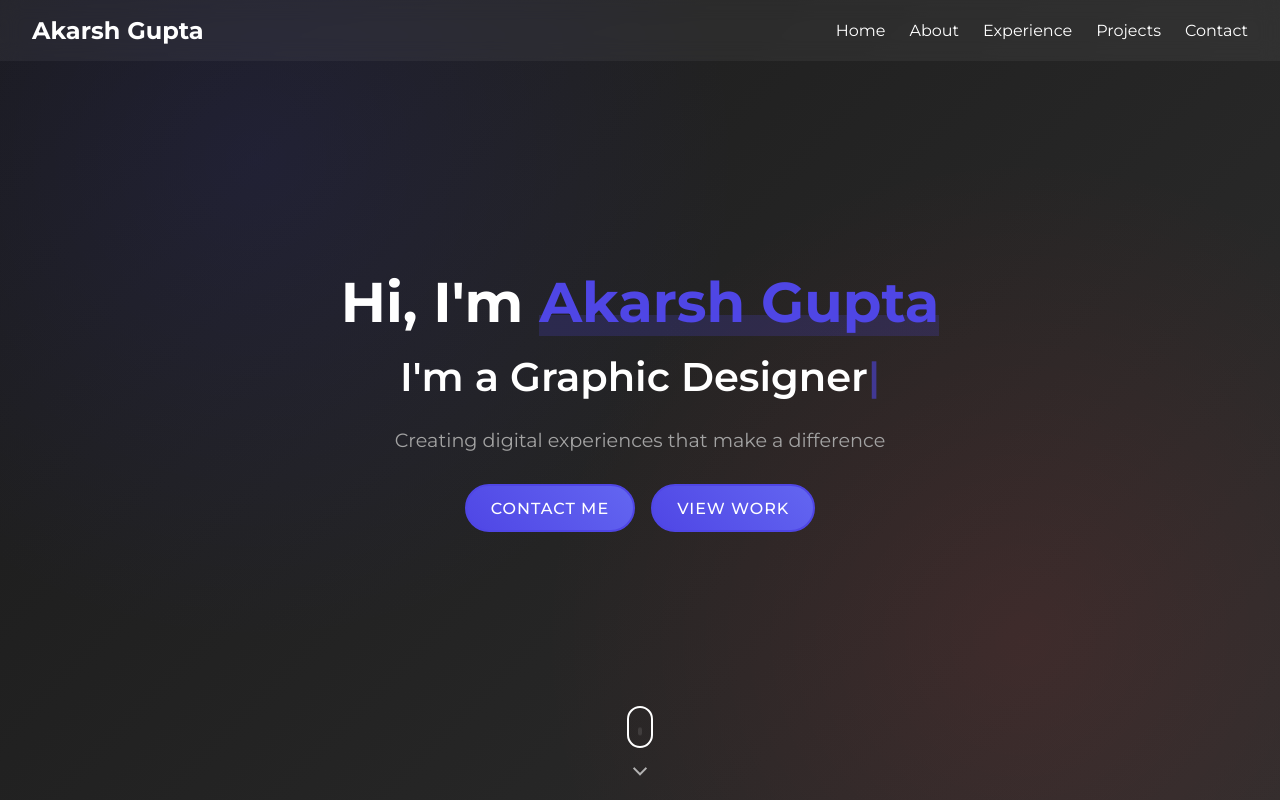
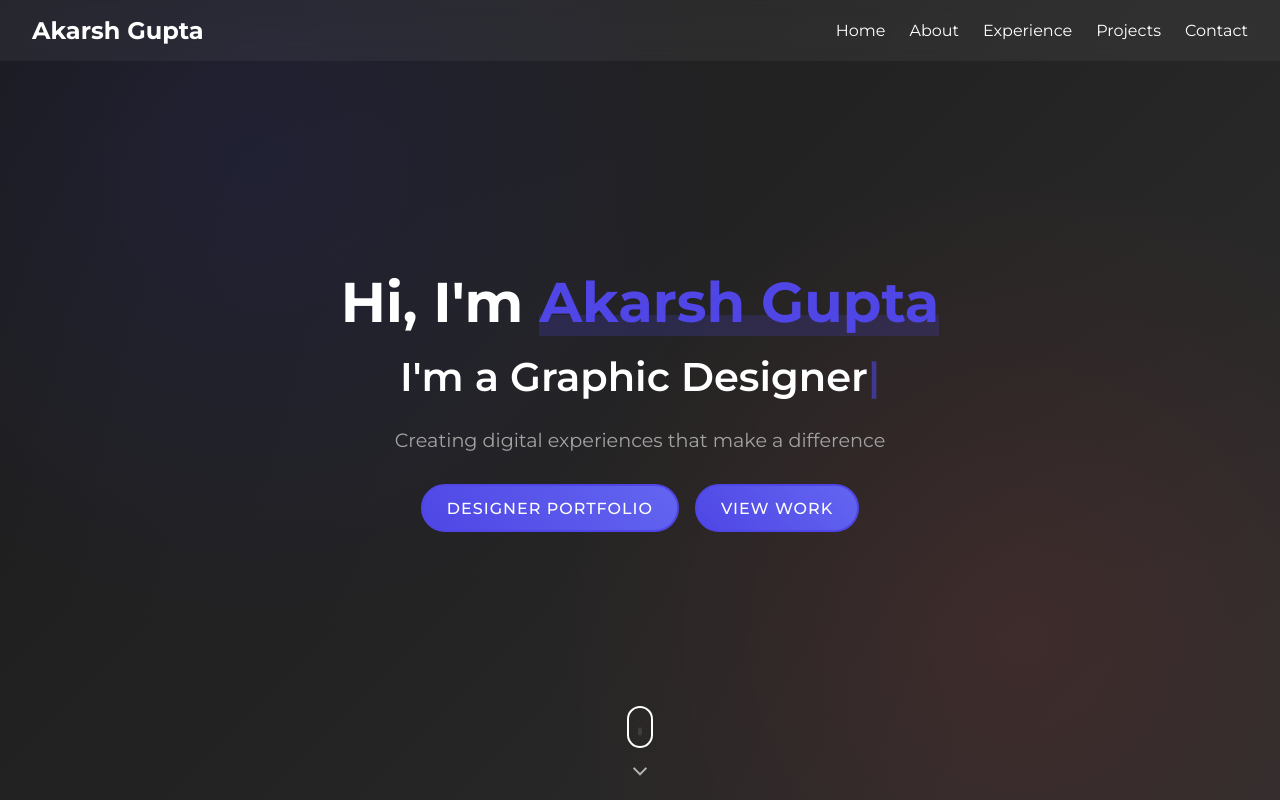
Before and after one commit to 22f3002362/portfolio, a React (Vite) app: page / in a window 1280 px wide. Shown: the top 800 px of the page. Built offline with nearby package versions, Linux system fonts and the light colour scheme.

Commit message:
Added Designer portfolio link

```diff
--- a/src/Components/Hero.jsx
+++ b/src/Components/Hero.jsx
@@ -1,21 +1,17 @@
-import { React, useEffect, useRef } from 'react';
-import Typed from 'typed.js';
-import './Hero.css';
+import { React, useEffect, useRef } from "react";
+import Typed from "typed.js";
+import "./Hero.css";
 
 function Hero() {
   const typedRef = useRef(null);
 
   useEffect(() => {
     const options = {
-      strings: [
-        'Web Developer',
-        'Programmer',
-        'Graphic Designer',
-      ],
+      strings: ["Web Developer", "Programmer", "Graphic Designer"],
       typeSpeed: 50,
       backSpeed: 30,
       backDelay: 1500,
-      loop: true
+      loop: true,
     };
 
     const typed = new Typed(typedRef.current, options);
@@ -30,13 +26,26 @@ function Hero() {
       <div className="hero-background"></div>
       <div className="hero-content">
         <div className="hero-text-wrapper">
-          <h1 className="slide-in">Hi, I'm <span className="highlight">Akarsh Gupta</span></h1>
-          <h2 className="typed-wrapper">I'm a <span ref={typedRef}></span></h2>
-          <p className="fade-in">Creating digital experiences that make a difference</p>
+          <h1 className="slide-in">
+            Hi, I'm <span className="highlight">Akarsh Gupta</span>
+          </h1>
+          <h2 className="typed-wrapper">
+            I'm a <span ref={typedRef}></span>
+          </h2>
+          <p className="fade-in">
+            Creating digital experiences that make a difference
+          </p>
         </div>
         <div className="hero-buttons fade-in">
-          <a href="#contact" className="btn btn-outline">Contact Me</a>
-          <a href="#projects" className="btn btn-outline">View Work</a>
+          <a
+            href="https://gupta-designer.vercel.app"
+            className="btn btn-outline"
+          >
+            Designer Portfolio
+          </a>
+          <a href="#projects" className="btn btn-outline">
+            View Work
+          </a>
         </div>
       </div>
       <div className="scroll-indicator">
```
